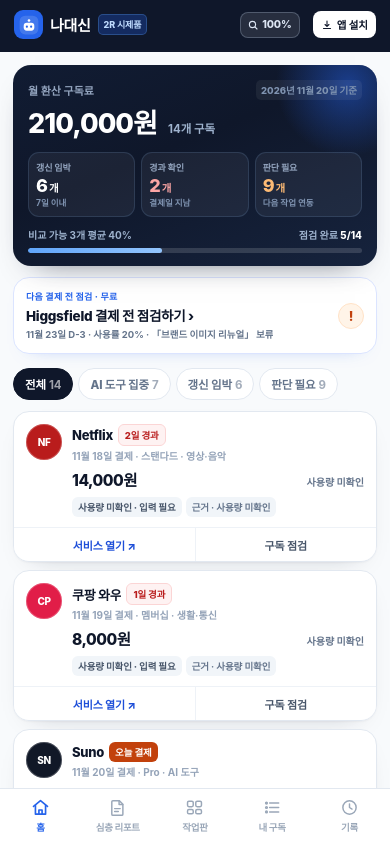
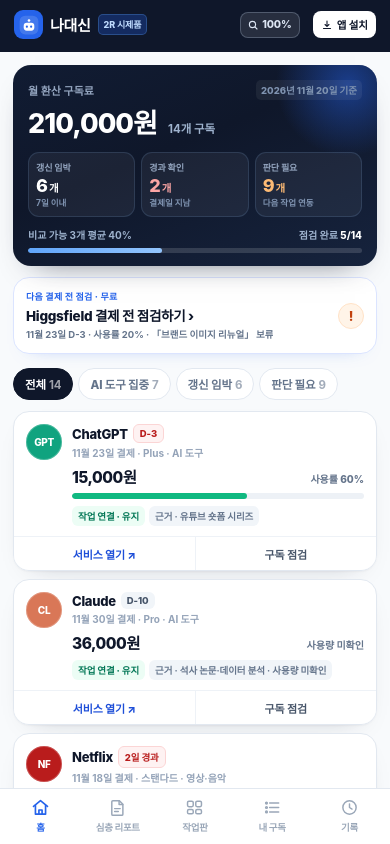
Before and after one commit to zergron/zergron1, a plain HTML site: page index.html in a window 390 px wide. Drawn offline with Linux system fonts and the light colour scheme; a web font is replaced by a local one.

Commit message:
구독 표시 순서를 사용자 지정 1~14로 고정(홈 전체·AI 도구 집중·판단 필요·내 구독), 새 구독은 맨 뒤 추가, 래퍼 v14

```diff
--- a/index.html
+++ b/index.html
@@ -926,6 +926,16 @@ function verdictHTML(sub, rd){
     '<span class="pill basis">' + r.basisShort + '</span>';
 }
 
+/* ---------- 표시 순서 ----------
+   처음 보는 사람도 바로 공감하는 순서로 고정합니다(사용자 지정 1~14).
+   목록에 없는 새 구독은 맨 뒤에 추가한 순서대로 붙습니다. */
+const SUB_ORDER = ['chatgpt','claude','netflix','coupang','manus','higgsfield','vrew','genspark','suno','youtube','spotify','g1','duolingo','skb'];
+function orderIdx(sub){
+  const i = SUB_ORDER.indexOf(sub.id);
+  return i < 0 ? SUB_ORDER.length : i;
+}
+function byDisplayOrder(a, b){ return orderIdx(a) - orderIdx(b); }
+
 /* ---------- 집계 ---------- */
 function totalPrice(){ return S.subs.reduce((a,s) => a + s.price, 0); }
 function aiSubs(){ return S.subs.filter(s => s.cat === 'AI 도구'); }
@@ -1027,7 +1037,10 @@ function privacyStrip(){
 
 /* ---------- view: home ---------- */
 function filteredHome(){
-  const list = S.subs.slice().sort((a,b) => dday(a) - dday(b));
+  /* 홈 목록은 지정 순서. 단 [갱신 임박]은 갱신일이 임박한 순서로 봐야 하므로 D-day 순 유지 */
+  const list = S.subs.slice().sort(S.homeFilter === 'soon'
+    ? ((a,b) => dday(a) - dday(b))
+    : byDisplayOrder);
   return list.filter(s => {
     const d = dday(s);
     if (S.homeFilter === 'ai') return s.cat === 'AI 도구';
@@ -1293,7 +1306,7 @@ function subRows(){
     if (S.subCat !== '전체' && s.cat !== S.subCat) return false;
     if (q && s.name.toLowerCase().indexOf(q) === -1 && s.cat.indexOf(q) === -1) return false;
     return true;
-  });
+  }).sort(byDisplayOrder);   /* 내 구독도 지정 순서(새 구독은 맨 뒤) */
   if (!list.length) return '<div class="empty">검색 결과가 없습니다.<br>다른 이름이나 카테고리로 찾아보세요.</div>';
   return list.map(s => {
     const st = stateOf(s);
```
Also changed, not shown: mobile.html (+1 -1 lines), pc.html (+1 -1 lines).
